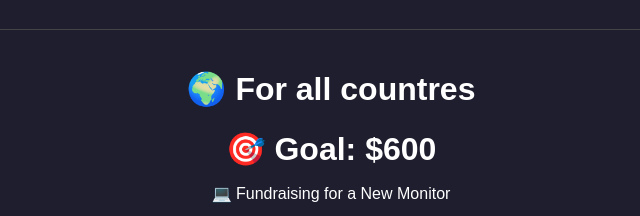
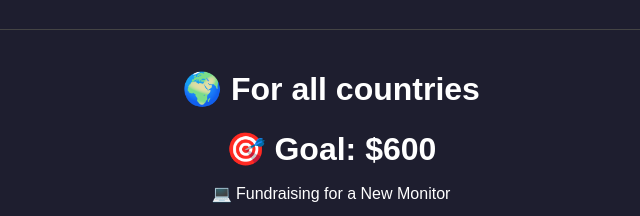
Before and after one commit to Shamanzombi/donation-page, a plain HTML site: page index.html in a window 1280 px wide. Shown: the part 371-587 px from the top of the page, 309-949 px from the left. Drawn offline with Linux system fonts and the light colour scheme.

Commit message:
Update index.html

```diff
--- a/index.html
+++ b/index.html
@@ -53,7 +53,7 @@
 
 <!-- 🇬🇧 ZEN BLOCK -->
   <div class="section">
-    <h1>🌍 For all countres</h1>
+    <h1>🌍 For all countries</h1>
     <h1>🎯 Goal: $600</h1>
     <p>💻 Fundraising for a New Monitor</p>
     <div class="qr">
```
